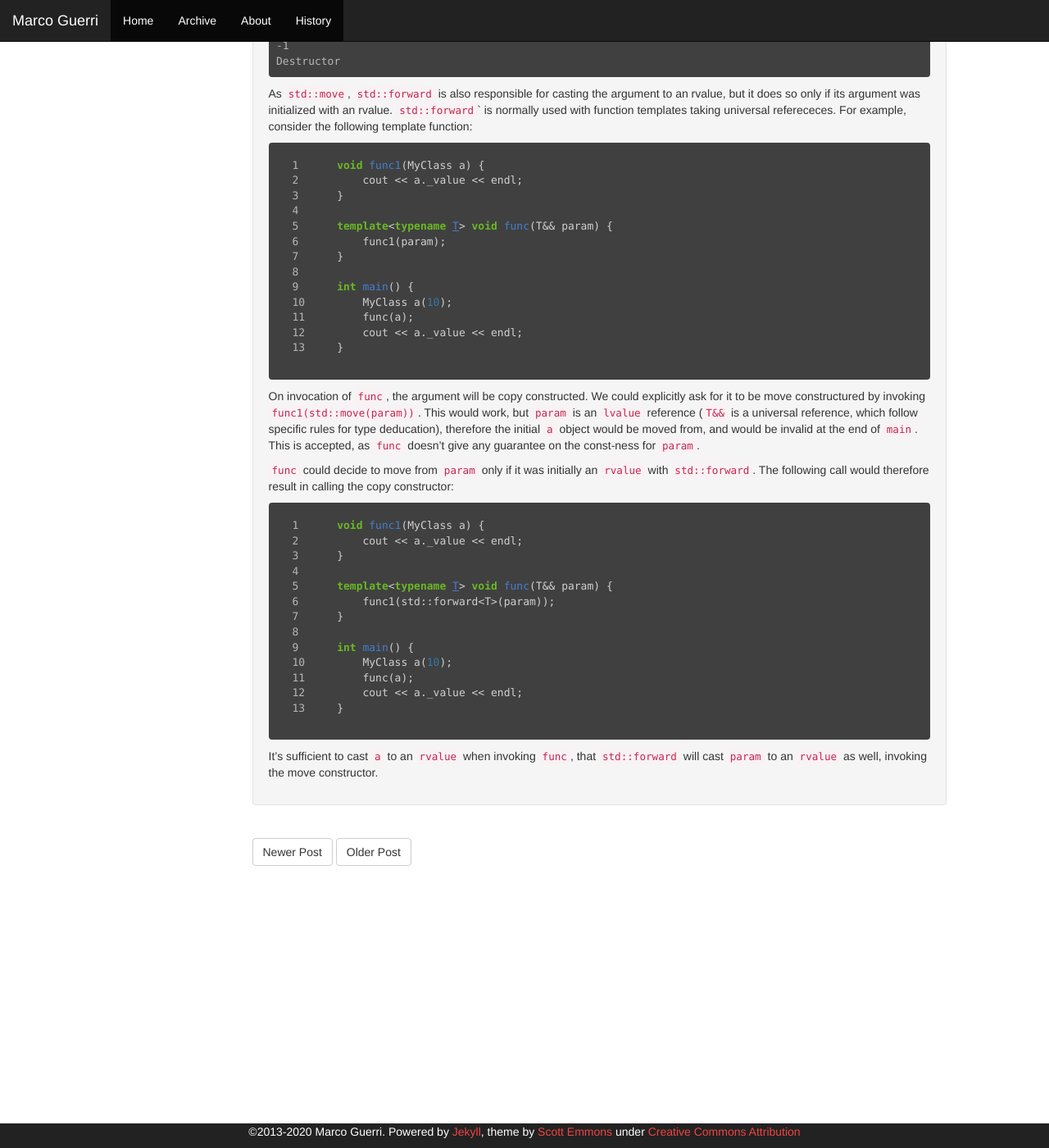
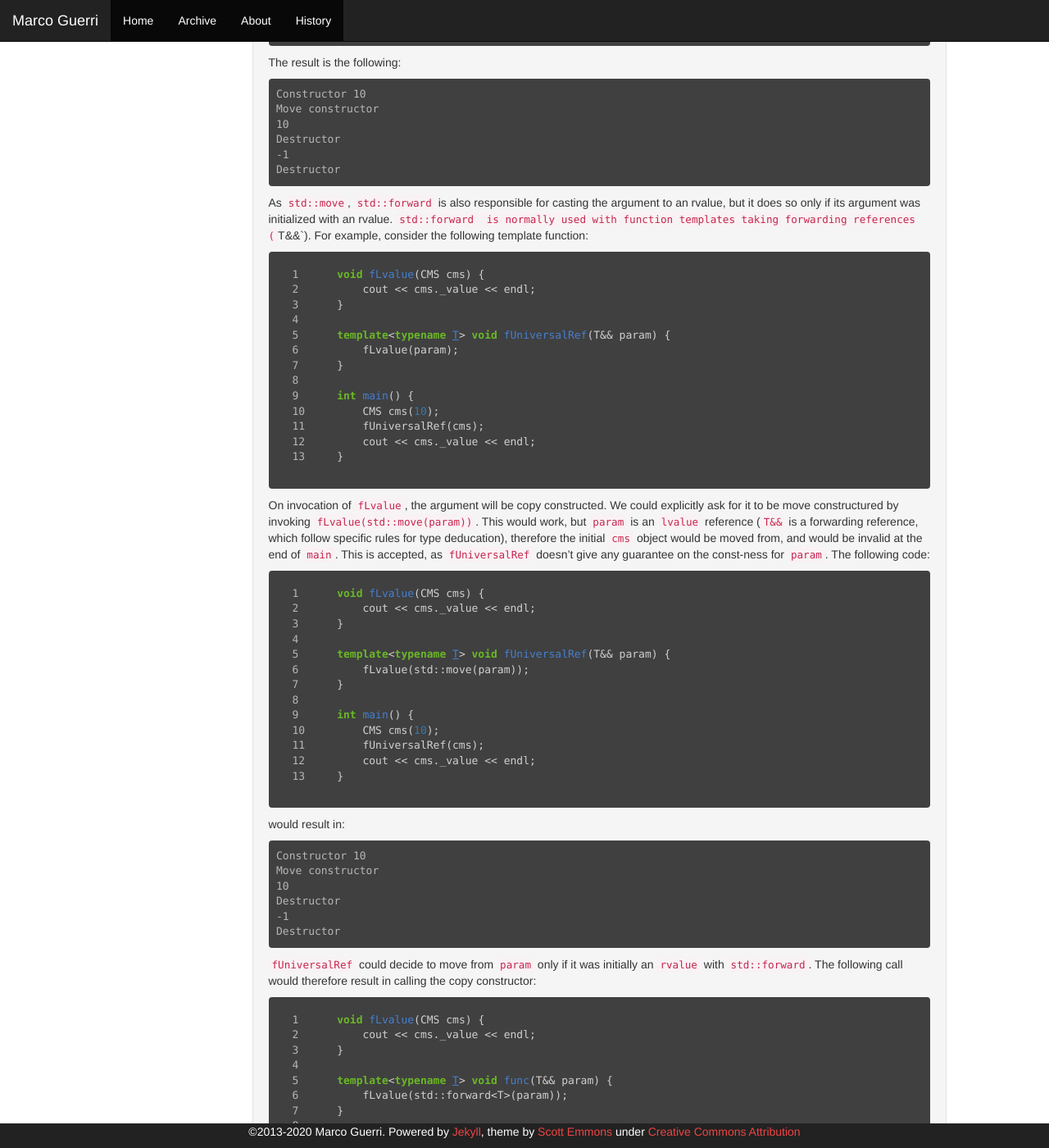
Before and after one commit to marcoguerri/marcoguerri.github.io, a Jekyll site: the page built from _posts/2016-11-26-move-semantics-rvalue-reference.markdown, in a window 1280 px wide and 1400 px high, scrolled down 3960 px. Shown: the whole window at 82% size. Built offline with Jekyll 4.4.1, drawn with Linux system fonts in a browser that asks for light colours; some of the changed text lies outside the part shown.

Commit message:
Improvement of move smantics post

```diff
--- a/_posts/2016-11-26-move-semantics-rvalue-reference.markdown
+++ b/_posts/2016-11-26-move-semantics-rvalue-reference.markdown
@@ -16,40 +16,41 @@ Constructor, Copy Constructor and Move Constructor
 =======
 
 Let's consider a class with constructor, copy constructor, move constructor,
-copy assignment operator and move assignment operator.
+copy assignment operator and move assignment operator. We'll refer to it as
+CopyMoveAssign class, or CMS.
 
 {% highlight c++ linenos %}
-class MyClass {
+class CMS {
 public:
   int _value;
-  MyClass() {
+  CMS() {
     cout << "Default constructor " << endl;
   }
-  MyClass(int value) {
+  CMS(int value) {
     cout << "Constructor " << value <<  endl;
     this->_value = value;
   }
-  MyClass(MyClass &rhs) {
+  CMS(CMS &rhs) {
      cout << "Copy constructor" << endl;
      this->_value = rhs._value;
   }
-  MyClass& operator=(MyClass &rhs) {
+  CMS& operator=(CMS &rhs) {
       cout << "Copy assignment operator" << endl;
       this->_value = rhs._value;
-      return this;
+      return *this;
   }
-  MyClass& operator=(MyClass &&rhs) {
+  CMS& operator=(CMS &&rhs) {
       cout << "Move assignment operator" << endl;
       this->_value = rhs._value;
       rhs._value = -1;
       return *this;
   }
-  MyClass(MyClass &&rhs) {
+  CMS(CMS &&rhs) {
       cout << "Move constructor" << endl;
       this->_value = rhs._value;
       rhs._value = -1;
   }
-  ~MyClass() {
+  ~CMS() {
       cout << "Destructor" << endl;
    }
 };
@@ -59,10 +60,10 @@ Some first basic construction scenarios are shown below, with the code on the
 left and the output on the right.
 
 {% highlight c++ linenos %}
-MyClass a(10);    Constructor 10
-MyClass b(a);     Copy constructor
-b = a;            Copy assignment operator
-MyClass c = b;    Copy constructor
+CMS cms1(10);     Constructor 10
+CMS cms2(cms1);   Copy constructor
+cms2 = cms1;      Copy assignment operator
+CMS cms3 = cms2;  Copy constructor
                   Destructor
                   Destructor
                   Destructor
@@ -81,8 +82,8 @@ of fact, with a proper rvalue, the caller will not even be able to tell if the o
 has been modified or not, due to the temporary nature of rvalues.
 \\
 \\
-A simplified example of move semantics is implemented the move constructor
-of `MyClass`. The old object loses ownership of a certain resource while still
+A simplified example of move semantics is implemented by the move constructor
+of `CMS` class. The old object loses ownership of a certain resource while still
 being left in a consistent state. In this case there is solely an integer value
 moved around: a more meaningful example would involve transferring ownership of a
 dynamically allocated buffer while setting the old object's pointer to `nullptr`.
@@ -90,19 +91,18 @@ In the examples below, lines 2 and 4 result in a call to the move assignment
 operator and move constructor.
 
 {% highlight c++ linenos  %}
-MyClass c(10);           Constructor 10
-c = MyClass(20);         Constructor 20
-                         Move assignment operator
-MyClass a(MyClass(10));  Constructor 10
-                         Move constructor
-                         Destructor
-                         Destructor
-                         Destructor
-                         Destructor
+CMS cms1(10);       Constructor 10
+cms1 = CMS(20);     Constructor 20
+                    Move assignment operator
+                    Destructor
+CMS cms2(CMS(10));  Constructor 10
+                    Move constructor
+                    Destructor
+                    Destructor
 {% endhighlight %}
 
-On line 4, a temporary
-object is created, which is again an rvalue and object `a` is move constructed from it.
+On line 5, a temporary
+object is created, which is again an rvalue and object `cms2` is move constructed from it.
 This is however not the default behaviour of gcc (version `4.9` in my case). The
 compiler, if not asked otherwise, optimizes away the creation of the temporary.
 Something very similar happens with `RVO` (Return Value Optimization) and `NRVO`
@@ -119,19 +119,19 @@ as in the following code.
 
 
 {% highlight c++ linenos  %}
-// func takes rvalue reference
-void func(MyClass&& a) {
-    cout << a._value << endl;
+// fRvalueRef takes rvalue reference
+void fRvalueRef(CMS&& cms) {
+    cout << cms._value << endl;
 }
 
-// func1 takes lvalue reference to const
-void func1(MyClass const &a) {
-    cout << a._value << endl;
+// fLvalueRefConst takes lvalue reference to const
+void fLvalueRefConst(CMS const &cms) {
+    cout << cms._value << endl;
 }
 
 int main() {
-    func(MyClass(10));
-    func1(MyClass(10));
+    fRvalueRef(CMS(10));
+    fLvalueRefConst(CMS(10));
 }
 {% endhighlight %}
 
@@ -139,12 +139,12 @@ It is not possible to bind a non-const `lvalue` reference to an `rvalue`. Callin
 on a temporary object is considered illegal as it's probably a logic bug. The following
 code:
 {% highlight c++ linenos  %}
-void func(MyClass &a) {
-    cout << a._value << endl;
+void fLvalueRef(CMS &cms) {
+    cout << cms._value << endl;
 }
 
 int main() {
-    func(MyClass(10));
+    fLvalueRef(CMS(10));
 }
 {% endhighlight %}
 
@@ -153,43 +153,48 @@ will not compile:
 {% highlight text  %}
 $ g++ main.cpp -o main -fno-elide-constructors
 main.cpp: In function ‘int main()’:
-main.cpp:43:10: error: cannot bind non-const lvalue reference of type ‘MyClass&’ to an rvalue of type ‘MyClass’
-   43 |     func(MyClass(10));
-      |
+main.cpp:44:16: error: cannot bind non-const lvalue reference of type ‘CMS&’ to an rvalue of type ‘CMS’
+   44 |     fLvalueRef(CMS(10));
+      |                ^~~~~~~
+main.cpp:39:22: note:   initializing argument 1 of ‘void fLvalueRef(CMS&)’
+   39 | void fLvalueRef(CMS &cms) {
+      |                 ~~~~~^~~
 
 {% endhighlight %}
 
-It is however possible to bind a const `lvalue` reference to an `rvalue`, as it is
-guaranteed that no change will be applied to the temporary object:
+A const reference to `lvalue` (i.e. CMS& const) points to non-const object, therefore
+this configuration is also not allowed. It is however possible to bind a `lvalue` reference
+to const to an `rvalue`, as it is guaranteed that no change will be applied to the temporary object:
 
 {% highlight c++ linenos  %}
-// func takes a const lvalue reference
-void func(const MyClass& a) {
-    cout << a._value << endl;
+// fLvalueRefConst takes a lvalue reference to const
+void fLvalueRefConst(const CMS& cms) {
+    cout << cms._value << endl;
 }
 
 int main() {
-    MyClass a(10);
-    func(std::move(a));
-    cout << a._value << endl;
+    CMS cms(10);
+    fLvalueRefConst(std::move(cms));
+    cout << cms._value << endl;
 }
 {% endhighlight %}
 
 
-
 `std::move` carries out the operation of turning an `lvalue` into an `rvalue`,
 by returning an `rvalue reference` to its argument, which will eventually bind
-according to the rules above. An `rvalue reference` cannot  bind to an `lvalue`.
+according to the rules above. An `rvalue reference` cannot  bind to an `lvalue`:
+when working with an `rvalue`, we assume we fully understand the scope of the
+object and that it won't survive past that, which is not the case for an `lvalue`.
 The following code:
 
 {% highlight c++ linenos %}
-void func(MyClass&& a) {
-    cout << a._value << endl;
+void fRvalueRef(CMS&& cms) {
+    cout << cms._value << endl;
 }
 
 int main() {
-    MyClass a(10);
-    func(a);
+    CMS cms(10);
+    fRvalueRef(cms);
 }
 {% endhighlight %}
 
@@ -198,41 +203,44 @@ will not compile:
 {% highlight text  %}
 $ g++ main.cpp -o main -fno-elide-constructors
 main.cpp: In function ‘int main()’:
-main.cpp:47:10: error: cannot bind rvalue reference of type ‘MyClass&&’ to lvalue of type ‘MyClass’
-   47 |     func(a);
+main.cpp:44:16: error: cannot bind rvalue reference of type ‘CMS&&’ to lvalue of type ‘CMS’
+   44 |     fRvalueRef(cms);
+      |                ^~~
+main.cpp:38:23: note:   initializing argument 1 of ‘void fRvalueRef(CMS&&)’
+   38 | void fRvalueRef(CMS&& cms) {
       |
 {% endhighlight %}
 
 `std::move` can be used to turn the `lvalue` into and `rvalue`. The reference argument of
-`func` will then bind to it:
+`fRvalueRef` will then bind to it:
 
 {% highlight c++ linenos  %}
-void func(MyClass&& a) {
-    cout << a._value << endl;
+void fRvalueRef(CMS&& cms) {
+    cout << cms._value << endl;
 }
 
 int main() {
-    MyClass a(10);
-    func(std::move(a));
+    CMS cms(10);
+    fRvalueRef(std::move(cms));
 }
 {% endhighlight %}
 
-`std::move` tells the compiler that the object is eligible to be moved from  and
+`std::move` tells the compiler that the object is eligible to be moved from and
 that we don't care anymore about it holding an
 initialized value. If that object can be used to construct more efficiently a copy, by
 moving from the object itself, the compiler will do so. In the following code, instead of
-copy constructing the argument to `func`, it is move constructed, and the original object
+copy constructing the argument to `fRvalueRef`, it is move constructed, and the original object
 will later hold a non-initialized value:
 
 {% highlight c++ linenos  %}
-void func(MyClass a) {
-    cout << a._value << endl;
+void fLvalue(CMS cms) {
+    cout << cms._value << endl;
 }
 
 int main() {
-    MyClass a(10);
-    func(std::move(a));
-    cout << a._value << endl;
+    CMS cms(10);
+    fLvalue(std::move(cms));
+    cout << cms._value << endl;
 }
 {% endhighlight %}
 
@@ -247,95 +255,82 @@ Destructor
 Destructor
 {% endhighlight %}
 
-
 As `std::move`, `std::forward` is also responsible for casting the argument to an rvalue,
 but it does so only if its argument was initialized with an rvalue. `std::forward`` is normally
-used with function templates taking universal referececes. For example, consider the following
+used with function templates taking forwarding references (`T&&`). For example, consider the following
 template function:
 
 {% highlight c++ linenos  %}
-void func1(MyClass a) {
-    cout << a._value << endl;
+void fLvalue(CMS cms) {
+    cout << cms._value << endl;
+}
+
+template<typename T> void fUniversalRef(T&& param) {
+    fLvalue(param);
+}
+
+int main() {
+    CMS cms(10);
+    fUniversalRef(cms);
+    cout << cms._value << endl;
+}
+{% endhighlight %}
+
+On invocation of `fLvalue`, the argument will be copy constructed. We could explicitly ask for it
+to be move constructured by invoking `fLvalue(std::move(param))`. This would work, but `param`
+is an `lvalue` reference (`T&&` is a forwarding reference, which follow specific rules for
+type deducation), therefore the initial `cms` object would be moved from, and would be invalid
+at the end of `main`. This is accepted, as `fUniversalRef` doesn't give any guarantee on the const-ness
+for `param`. The following code:
+
+
+{% highlight c++ linenos  %}
+void fLvalue(CMS cms) {
+    cout << cms._value << endl;
+}
+
+template<typename T> void fUniversalRef(T&& param) {
+    fLvalue(std::move(param));
+}
+
+int main() {
+    CMS cms(10);
+    fUniversalRef(cms);
+    cout << cms._value << endl;
+}
+
+{% endhighlight %}
+
+would result in:
+
+{% highlight text  %}
+Constructor 10
+Move constructor
+10
+Destructor
+-1
+Destructor
+{% endhighlight %}
+
+
+`fUniversalRef` could decide to move from `param` only if it was initially an `rvalue` with `std::forward`.
+The following call would therefore result in calling the copy constructor:
+
+{% highlight c++ linenos  %}
+void fLvalue(CMS cms) {
+    cout << cms._value << endl;
 }
 
 template<typename T> void func(T&& param) {
-    func1(param);
+    fLvalue(std::forward<T>(param));
 }
 
 int main() {
-    MyClass a(10);
-    func(a);
-    cout << a._value << endl;
+    CMS cms(10);
+    func(cms);
+    cout << cms._value << endl;
 }
 {% endhighlight %}
 
-On invocation of `func`, the argument will be copy constructed. We could explicitly ask for it
-to be move constructured by invoking `func1(std::move(param))`. This would work, but `param`
-is an `lvalue` reference (`T&&` is a universal reference, which follow specific rules for
-type deducation), therefore the initial `a` object would be moved from, and would be invalid
-at the end of `main`. This is accepted, as `func` doesn't give any guarantee on the const-ness
-for `param`.
-
-`func` could decide to move from `param` only if it was initially an `rvalue` with `std::forward`.
-The following call would therefore result in calling the copy constructor:
-
-{% highlight c++ linenos  %}
-void func1(MyClass a) {
-    cout << a._value << endl;
-}
-
-template<typename T> void func(T&& param) {
-    func1(std::forward<T>(param));
-}
-
-int main() {
-    MyClass a(10);
-    func(a);
-    cout << a._value << endl;
-}
-{% endhighlight %}
-
-It's sufficient to cast `a` to an `rvalue` when invoking `func`, that `std::forward` will
+It's sufficient to cast `cms` to an `rvalue` when invoking `func`, to make `std::forward`
 cast `param` to an `rvalue` as well, invoking the move constructor.
-
-{% comment %}
-Universal references and type deduction
-=======
-Type deduction refers to the operation of statically dispatching a call at compile
-time based on the types involved in the invocation. The first and foremost scenario
-where the compiler implements type deduction is function templates, which are
-normally declared as follows.
-
-{% highlight c++ linenos  %}
-template <typename T> void func(ParamType arg)
-{
-    [...]
-}
-{% endhighlight %}
-
-`ParamType` is basically `T` enriched with qualifiers (e.g. `const`), references,
-or pointers. Considering the template function defined above, there are three
-possible scenarios:
-
-  * ParamType is a pointer or a reference, but does not have the form of `T&&`
-   (which instead would be a universal reference): in this case the reference part
-    of the argument passed to the function can be ignored and *T* deduced
-    consequently.
-
-  * ParamType is a universal reference, i.e. a reference which binds to both
-    lvalues and rvalues (which appears as *T&&*). If the argument of the call is
-    an *lvalue*, both *T* and *ParamType* are lvalue references. On the contrary
-    if the argument is an *rvalue* the analysis of case 1 applies.
-
-  * ParamType is neither a pointer nor a reference. In this case, the argument
-    is passed by value. If the argument is a reference, the reference part can
-    be ignored to deduce *T*. *arg* is copy constructed and therefore independent
-    of any additional qualifier like *const* or *volatile* (unless, in case of
-    a pointer, *const* refers to the data being pointed to).
-
-
-If *T* is deduced to be of type lvalue reference, the compiler will perform reference
-collapsing to derive the final type of *ParamType*: if any of the right hand side or
-left hand side are lvalue references, the result is an `lvalue` reference. Otherwise,
-the result is an `rvalue` reference.
-{% endcomment %}
```
